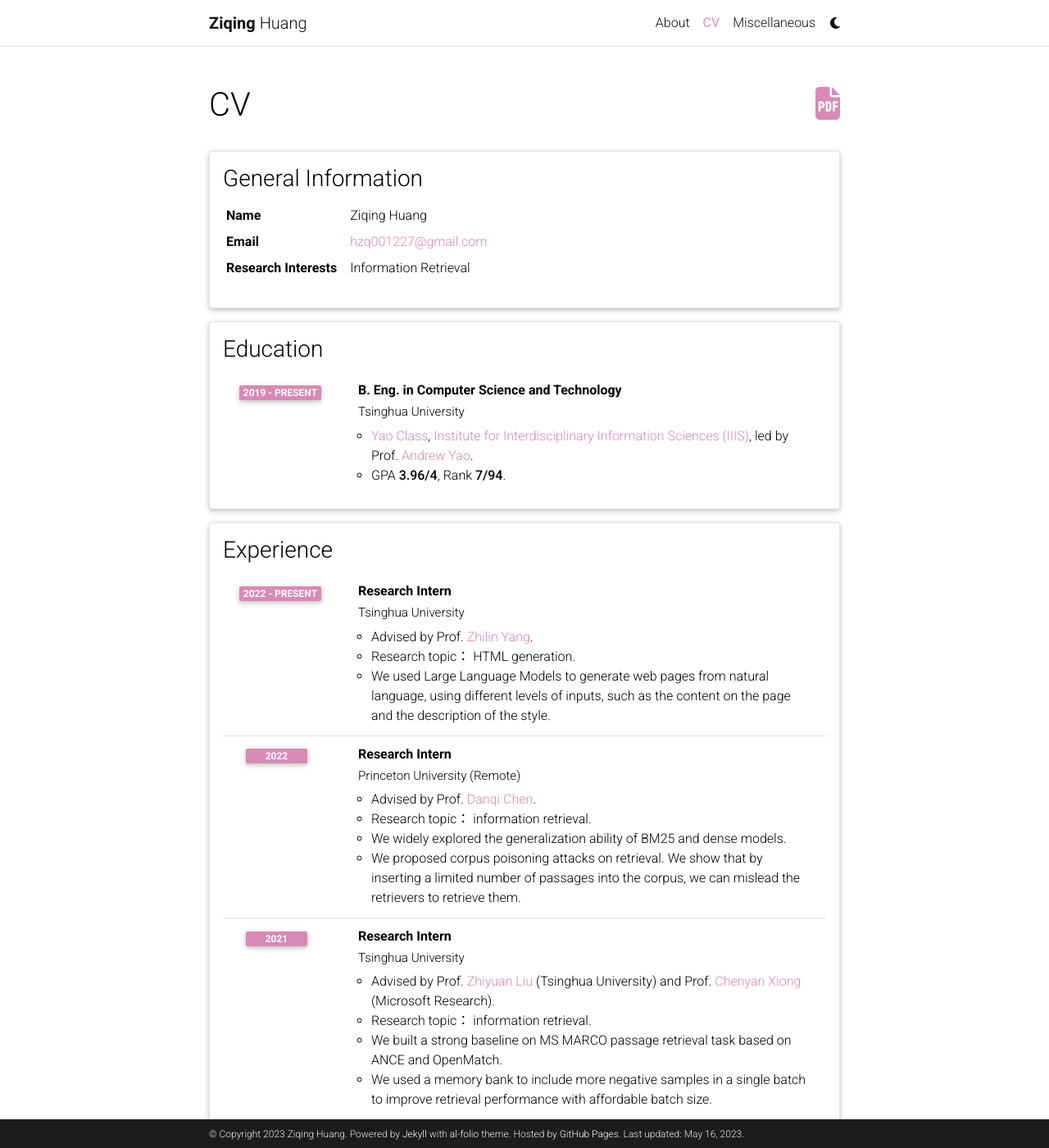
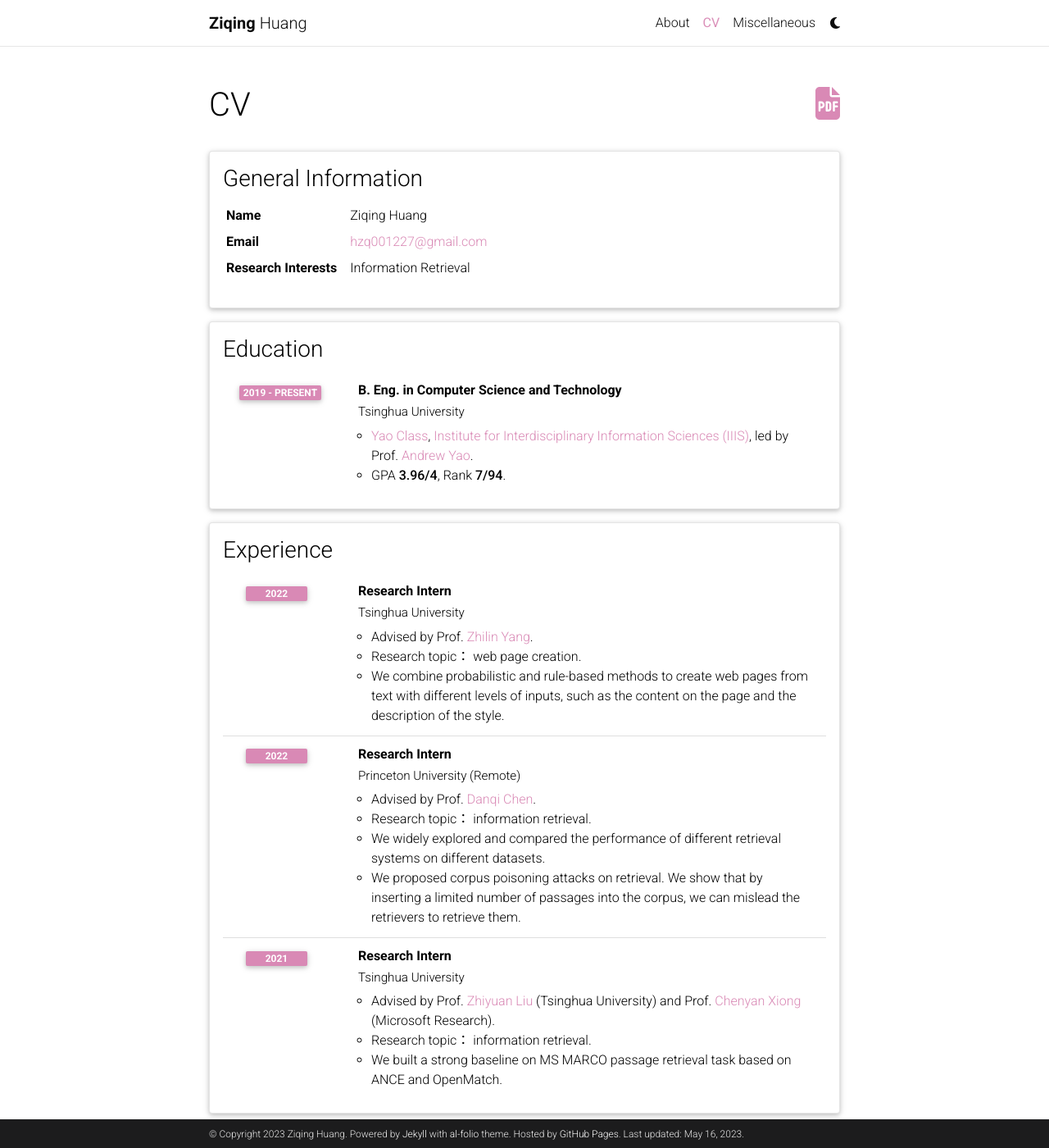
Before and after one commit to ziqing-huang/ziqing-huang.github.io, a Jekyll site: the page built from _pages/cv.md, in a window 1280 px wide and 1400 px high. Shown: the whole window at 82% size. Built offline with Jekyll 4.4.1, drawn with Linux system fonts in a browser that asks for light colours; nearby versions of some CDN libraries; comment, search, counter and statistics services are not loaded; a style sheet for code colours, icons or effects is not loaded.

Commit message:
update cv

```diff
--- a/_data/cv.yml
+++ b/_data/cv.yml
@@ -23,18 +23,18 @@
   contents:
     - title: Research Intern
       institution: Tsinghua University
-      year: 2022 - Present
+      year: 2022
       description:
         - Advised by Prof. <a href="https://kimiyoung.github.io/">Zhilin Yang</a>.
-        - Research topic： HTML generation.
-        - We used Large Language Models to generate web pages from natural language, using different levels of inputs, such as the content on the page and the description of the style.
+        - Research topic： web page creation.
+        - We combine probabilistic and rule-based methods to create web pages from text with different levels of inputs, such as the content on the page and the description of the style.
     - title: Research Intern
       institution: Princeton University (Remote)
       year: 2022
       description:
         - Advised by Prof. <a href="https://www.cs.princeton.edu/~danqic/">Danqi Chen</a>.
         - Research topic： information retrieval.
-        - We widely explored the generalization ability of BM25 and dense models.
+        - We widely explored and compared the performance of different retrieval systems on different datasets.
         - We proposed corpus poisoning attacks on retrieval. We show that by inserting a limited number of passages into the corpus, we can mislead the retrievers to retrieve them.
     - title: Research Intern
       institution: Tsinghua University
@@ -43,7 +43,7 @@
         - Advised by Prof. <a href="http://nlp.csai.tsinghua.edu.cn/~lzy/index.html">Zhiyuan Liu</a> (Tsinghua University) and Prof. <a href="http://www.cs.cmu.edu/~cx/">Chenyan Xiong</a> (Microsoft Research).
         - Research topic： information retrieval.
         - We built a strong baseline on MS MARCO passage retrieval task based on ANCE and OpenMatch.
-        - We used a memory bank to include more negative samples in a single batch to improve retrieval performance with affordable batch size.
+        # - We used a memory bank to include more negative samples in a single batch to improve retrieval performance with affordable batch size.
 
 # - title: Publications
 #   type: time_table
```
Also changed, not shown: _pages/about.md (+1 -1 lines), 2 other files.
